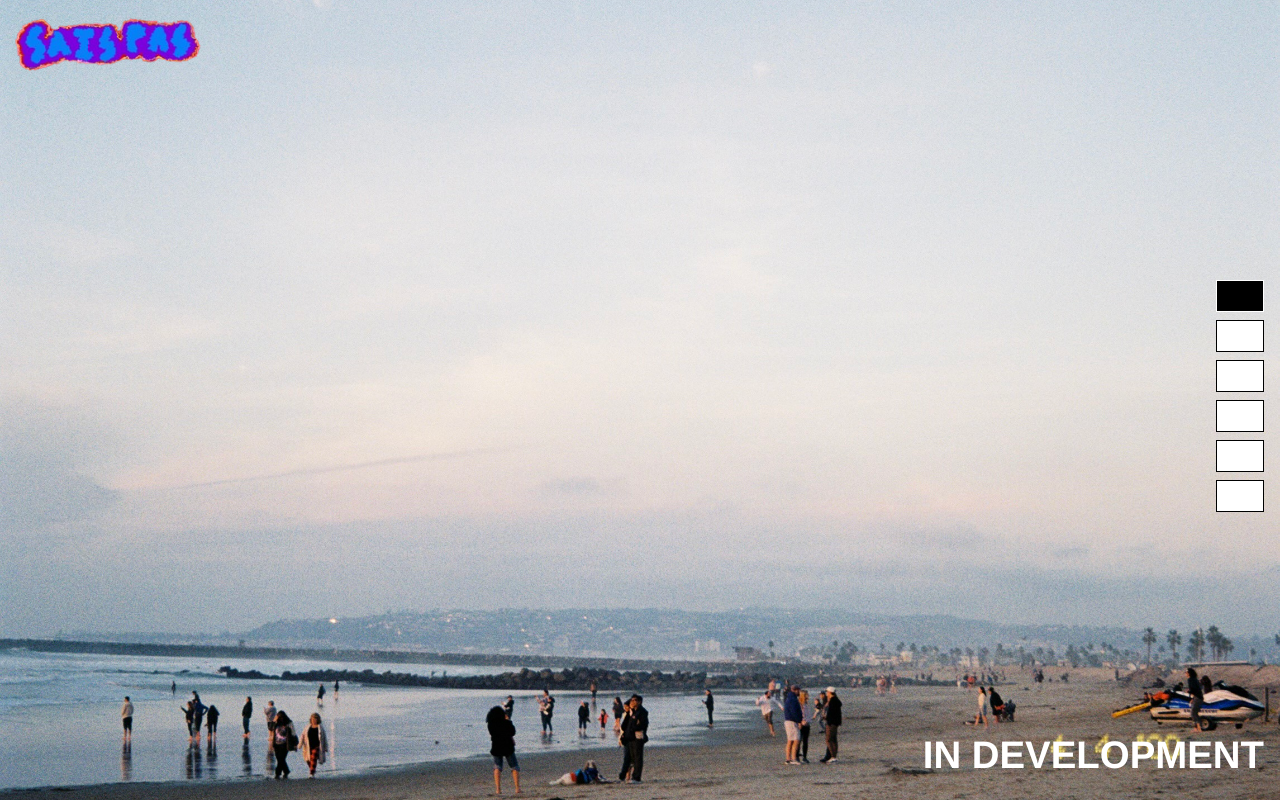
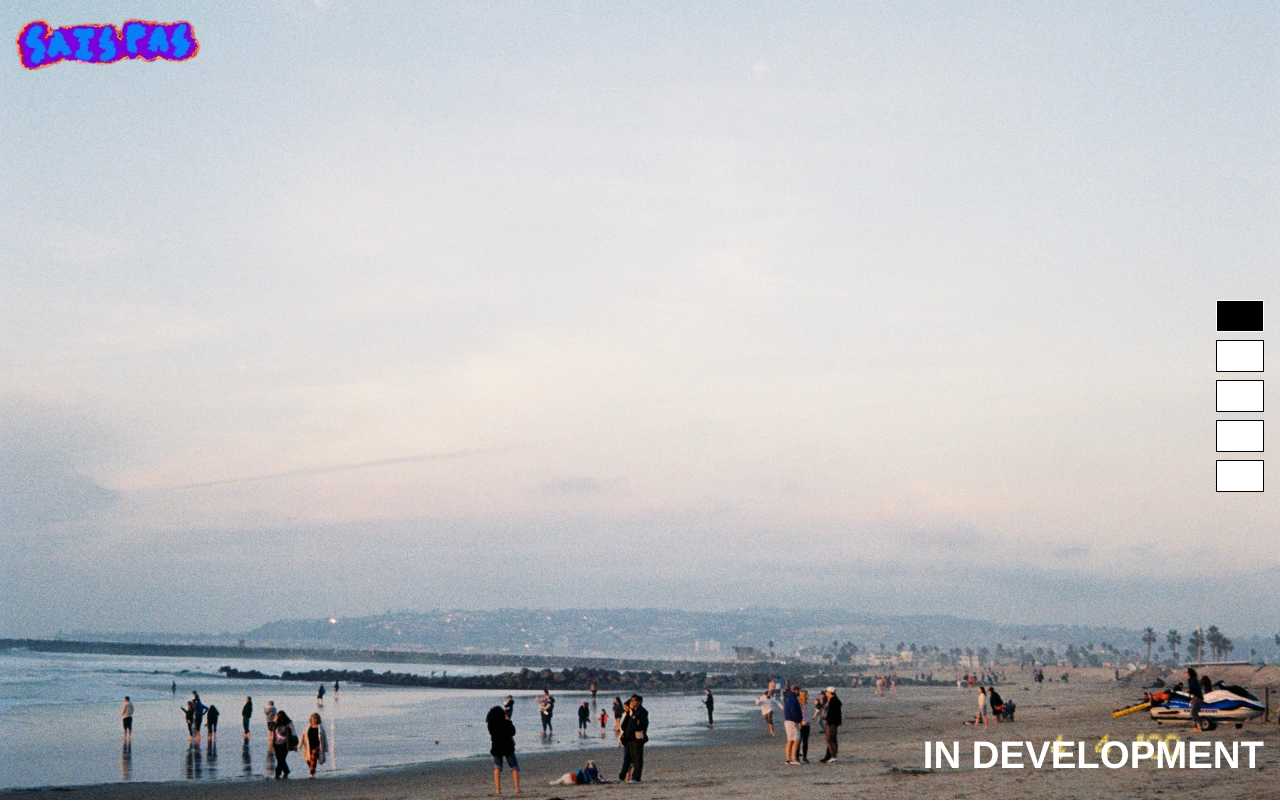
Before and after one commit to SAlSPAS/SAlSPAS.github.io, a Next.js app: page / in a window 1280 px wide. Shown: the top 802 px of the page. Built offline with nearby package versions, Linux system fonts and the light colour scheme.

Commit message:
thoughts page temporarily removed

```diff
--- a/app/components/NavigationPreviews.tsx
+++ b/app/components/NavigationPreviews.tsx
@@ -15,7 +15,8 @@ export default function NavigationPreviews() {
     return () => window.removeEventListener('scroll', handleScroll);
   }, []);
 
-  const sections = ['Landing', 'Home', 'Promo', 'iPod', 'Scene', 'Thoughts'];
+  // const sections = ['Landing', 'Home', 'Promo', 'iPod', 'Scene', 'Thoughts'];
+  const sections = ['Landing', 'Home', 'Promo', 'iPod', 'Scene'];
 
   return (
     <div className="fixed right-4 top-1/2 transform -translate-y-1/2">
--- a/app/page.tsx
+++ b/app/page.tsx
@@ -25,7 +25,7 @@ export default function Home() {
         <PromoSection />
         <IpodSection />
         <SceneSection />
-        <ThoughtsSection />
+        {/* <ThoughtsSection /> */}
         <NavigationPreviews />
 
       </div>
```
